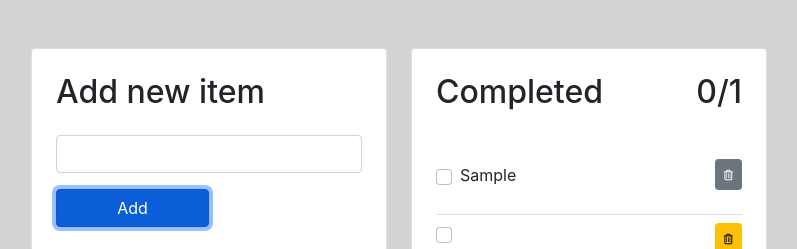
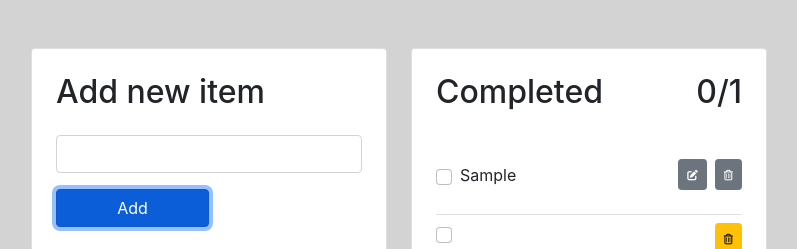
Before and after one commit to SilviuIordache/ReactToDo, a React (Create React App) app: page / in a window 1280 px wide. Both pictures are taken after typing "Sample" into the empty fields and a click on the input "Add". Shown: the top 249 px of the page, without its empty margins (241-1038 px from the left). Built offline with nearby package versions, Linux system fonts and the light colour scheme.

Commit message:
Add edit functionality

```diff
--- a/src/components/AddItemForm/AddItemForm.js
+++ b/src/components/AddItemForm/AddItemForm.js
@@ -1,26 +1,14 @@
 import React from 'react';
 
 export default class AddItemForm extends React.Component {
-  constructor(props) {
-    super(props);
-    this.state = {
-      inputText: ''
-    };
-  }
 
   onChange = (event) => {
-    this.setState({
-      inputText: event.target.value
-    });
+    this.props.onChange(event.target.value);
   }
 
   onSubmit = (event) => {
     event.preventDefault();
-    this.props.onSubmit(this.state.inputText);
-
-    this.setState({
-      inputText: ''
-    });
+    this.props.onSubmit();
   }
 
   render () {
@@ -32,7 +20,7 @@ export default class AddItemForm extends React.Component {
             <input type="text"
               className='form-control'
               onChange={this.onChange}
-              value={this.state.inputText}
+              value={this.props.itemText}
             />
           </div>
         </label>
--- a/src/components/ToDoApp/ToDoApp.js
+++ b/src/components/ToDoApp/ToDoApp.js
@@ -6,7 +6,8 @@ export default class ToDo extends React.Component {
   constructor(props) {
     super(props);
     this.state = {
-      items: []
+      items: [],
+      itemText: ''
     }
   }
 
@@ -27,19 +28,26 @@ export default class ToDo extends React.Component {
     }
   }
 
-  addItem = (text) => {
+  addItem = () => {
     this.setState({
       items: [
         ...this.state.items,
         {
-          text,
+          text: this.state.itemText,
           completed: false
         }
       ],
+      itemText: ''
     },
     () => {
       localStorage.setItem('lsItems', JSON.stringify([...this.state.items]));
     });
+  }
+
+  updateNewItem = (newVal) => {
+    this.setState({
+      itemText: newVal
+    })
   }
 
   deleteItem = (index) => {
@@ -49,6 +57,21 @@ export default class ToDo extends React.Component {
       tempItems.splice(index, 1);
       this.updateList(tempItems);
     }
+  }
+
+  editItem = (index) => {
+    // make copy of items
+    const tempItems = this.state.items
+
+    // copy itemToEdit
+    const editItem = tempItems[index];
+
+    // remove it from the temp list
+    tempItems.splice(index, 1)
+
+    this.setState({
+      itemText: editItem.text,
+    })
   }
 
   toggleCompletion = (index) => {
@@ -89,7 +112,11 @@ export default class ToDo extends React.Component {
       <div className="container">
         <div className="row d-flex justify-content-center mt-5">
           <div className="col-12 col-md-6 col-xl-4">
-            <AddItemForm onSubmit={this.addItem}/>
+            <AddItemForm
+              onSubmit={this.addItem}
+              onChange={this.updateNewItem}
+              itemText={this.state.itemText}
+            />
           </div>
           <div className="col-12 col-md-6 col-xl-4">
             <ToDoList
@@ -99,6 +126,7 @@ export default class ToDo extends React.Component {
               deleteAll={this.deleteAll}
               toggleCompletion={this.toggleCompletion}
               deleteItem={this.deleteItem}
+              editItem={this.editItem}
             />
           </div>
         </div>
--- a/src/components/ToDoList/ToDoList.js
+++ b/src/components/ToDoList/ToDoList.js
@@ -8,6 +8,10 @@ export default class ToDoList extends React.Component {
 
   deleteItem = (event) => {
     this.props.deleteItem(event);
+  };
+
+  editItem = (event) => {
+    this.props.editItem(event);
   };
 
   toggleCheckAll = (event) => {
@@ -58,6 +62,7 @@ export default class ToDoList extends React.Component {
         key={index}
         toggleCompletion={this.toggleCompletion}
         deleteItem={this.deleteItem}
+        editItem={this.editItem}
       />
     ));
     return items;
--- a/src/components/ToDoListItem/ToDoListItem.js
+++ b/src/components/ToDoListItem/ToDoListItem.js
@@ -1,11 +1,6 @@
 import React from 'react';
 
 export default class ToDoListItem extends React.Component {
-  constructor(props) {
-    super(props);
-    this.toggleCompletion = this.toggleCompletion.bind(this);
-    this.deleteItem = this.deleteItem.bind(this);
-  }
 
   toggleCompletion = () => {
     this.props.toggleCompletion(this.props.index);
@@ -13,6 +8,10 @@ export default class ToDoListItem extends React.Component {
 
   deleteItem = () => {
     this.props.deleteItem(this.props.index)
+  }
+
+  editItem = () => {
+    this.props.editItem(this.props.index)
   }
 
   ItemCompletion = () => {
@@ -43,6 +42,14 @@ export default class ToDoListItem extends React.Component {
     )
   }
 
+  ItemEdit = () => {
+    return (
+      <button className="btn btn-secondary btn-sm ms-2" onClick={this.editItem}>
+        <i className="fas fa-xs fa-edit"></i>
+      </button>
+    )
+  }
+
   render() {
     return (
       <div className='d-flex justify-content-between mb-3'>
@@ -50,7 +57,12 @@ export default class ToDoListItem extends React.Component {
           {this.ItemCompletion()}
           {this.ItemDescription()}
         </div>
-        {this.ItemDelete()}
+
+        <div className='d-flex align-items-center'>
+          {this.ItemEdit()}
+          {this.ItemDelete()}
+        </div>
+
       </div>
     )
   }
```
